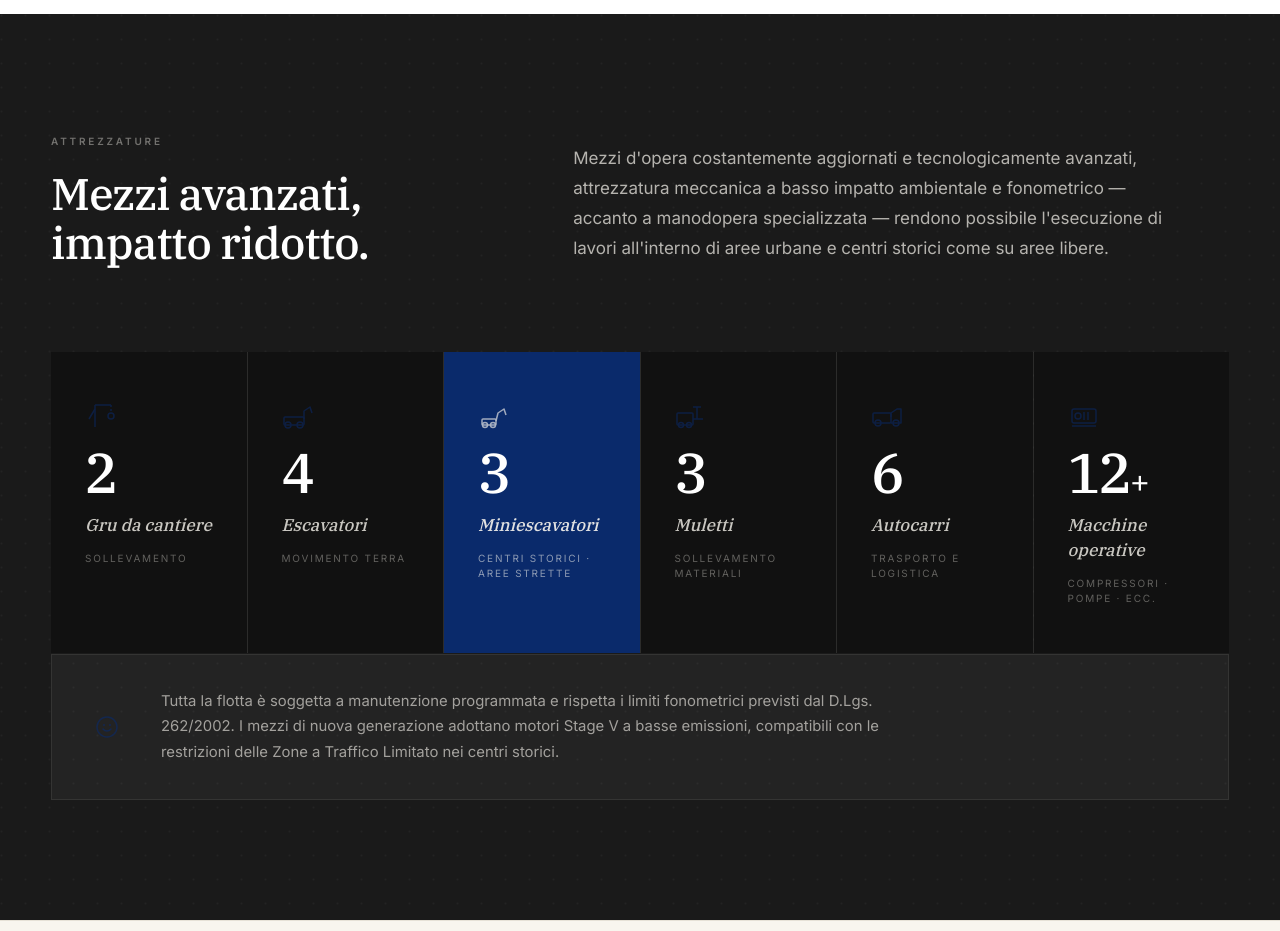
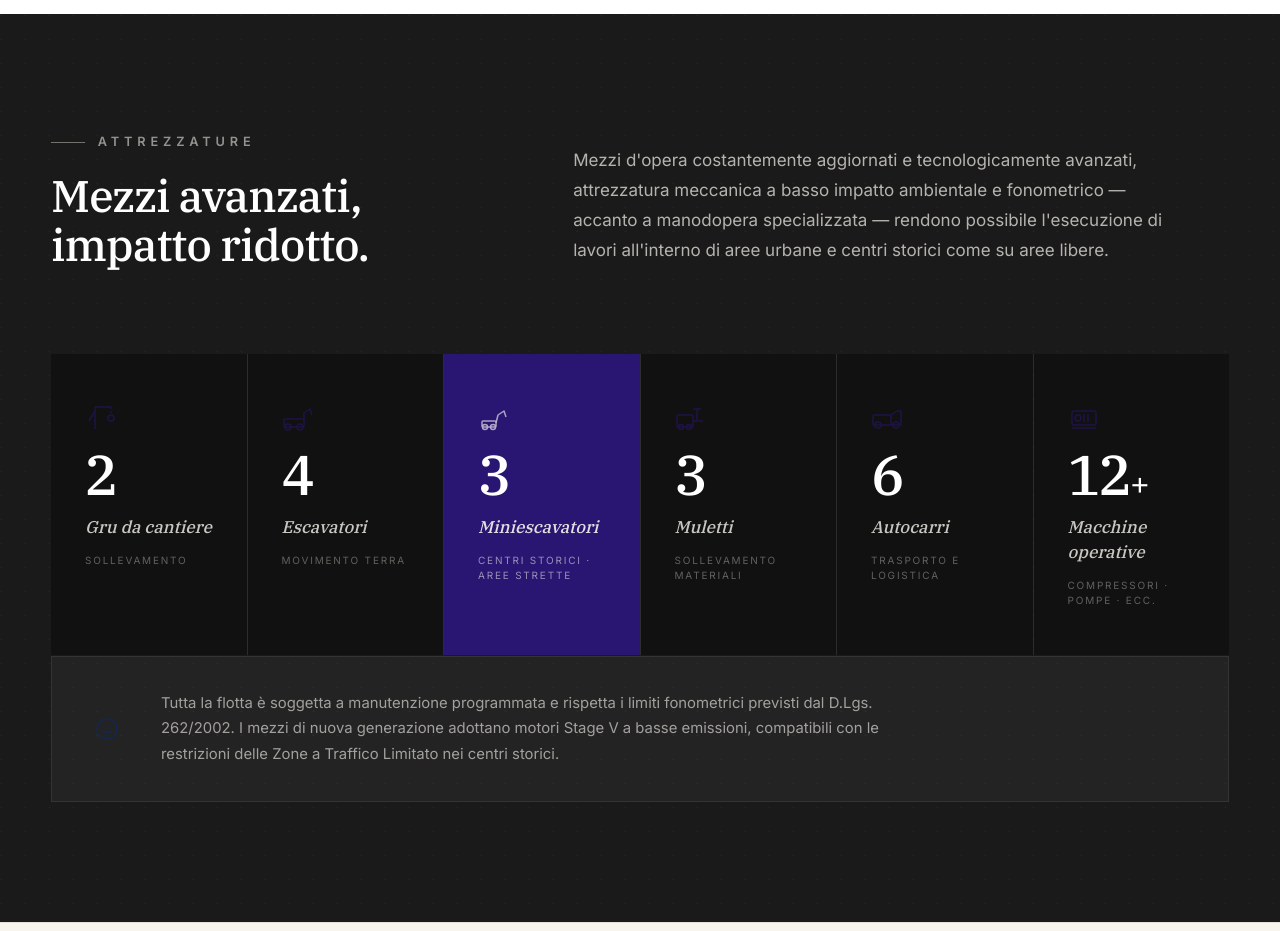
Before and after one commit to holyferro/costruzioniedilferro, a Next.js app: page /azienda in a window 1280 px wide. Shown: the part 6160-7091 px from the top of the page. Built offline with nearby package versions, Linux system fonts and the light colour scheme; no server answers.

Commit message:
fix(azienda): tag attrezzature con lineetta e blu brand coerente

```diff
--- a/components/sections/azienda/AziendaAttrezzature.tsx
+++ b/components/sections/azienda/AziendaAttrezzature.tsx
@@ -152,10 +152,11 @@ export function AziendaAttrezzature() {
         {/* intestazione */}
         <div className="mb-20 grid items-end gap-10 md:grid-cols-[1fr_1.5fr] md:gap-20">
           <div>
-            <p
-              className="text-[10px] font-semibold tracking-[0.28em] uppercase"
-              style={{ color: "rgba(248,245,238,0.4)" }}
-            >
+            <p className="text-panna/55 text-xs font-semibold tracking-[0.38em] uppercase">
+              <span
+                aria-hidden="true"
+                className="bg-panna/40 mr-3 inline-block h-px w-8 align-middle"
+              />
               Attrezzature
             </p>
             <h2
@@ -248,8 +249,8 @@ function CardMezzo({
   onClick,
   icona,
 }: MezzoCard & { isActive: boolean; onClick: () => void }) {
-  const bg = isActive ? "#0A2A6B" : "#111111";
-  const iconColor = isActive ? "rgba(248,245,238,0.9)" : "#0A2A6B";
+  const bg = isActive ? "var(--color-brand)" : "#111111";
+  const iconColor = isActive ? "rgba(248,245,238,0.9)" : "var(--color-brand)";
   const labelColor = isActive ? "rgba(248,245,238,0.9)" : "rgba(248,245,238,0.8)";
   const subColor = isActive ? "rgba(248,245,238,0.55)" : "rgba(248,245,238,0.35)";
   const iconOpacity = isActive ? 0.7 : 0.55;
```
